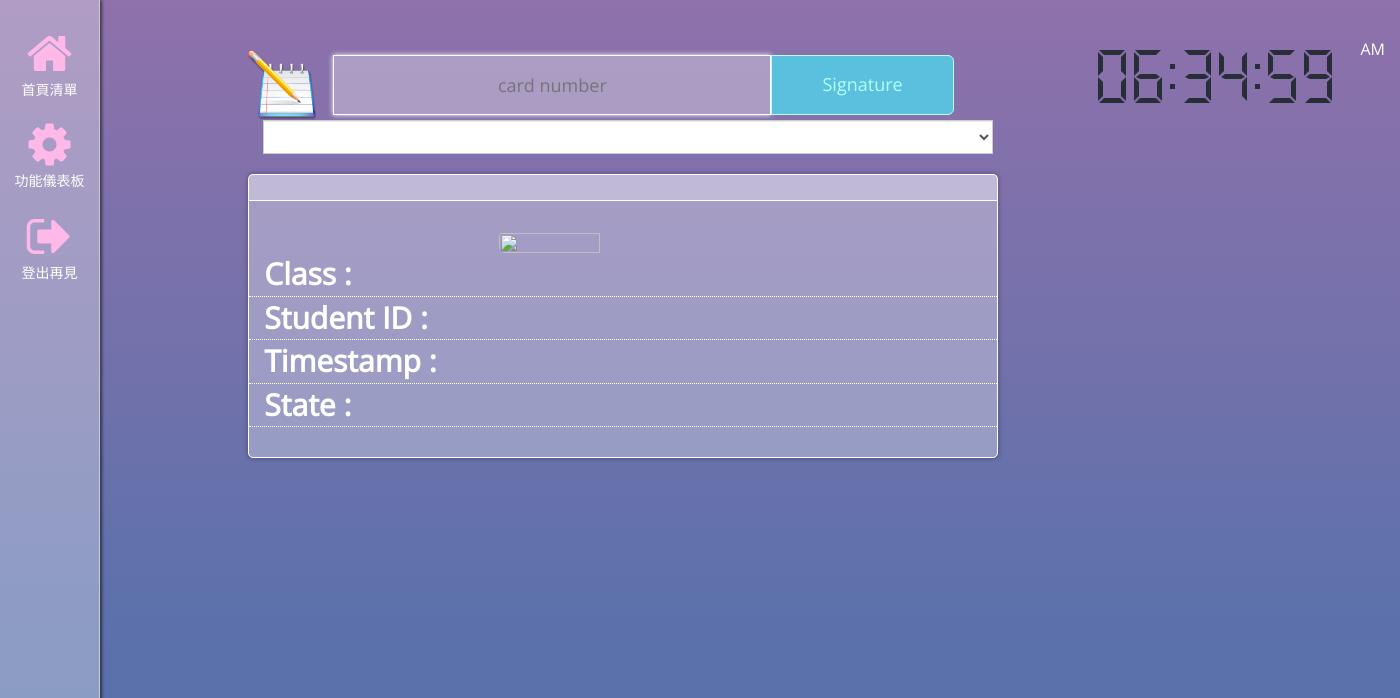
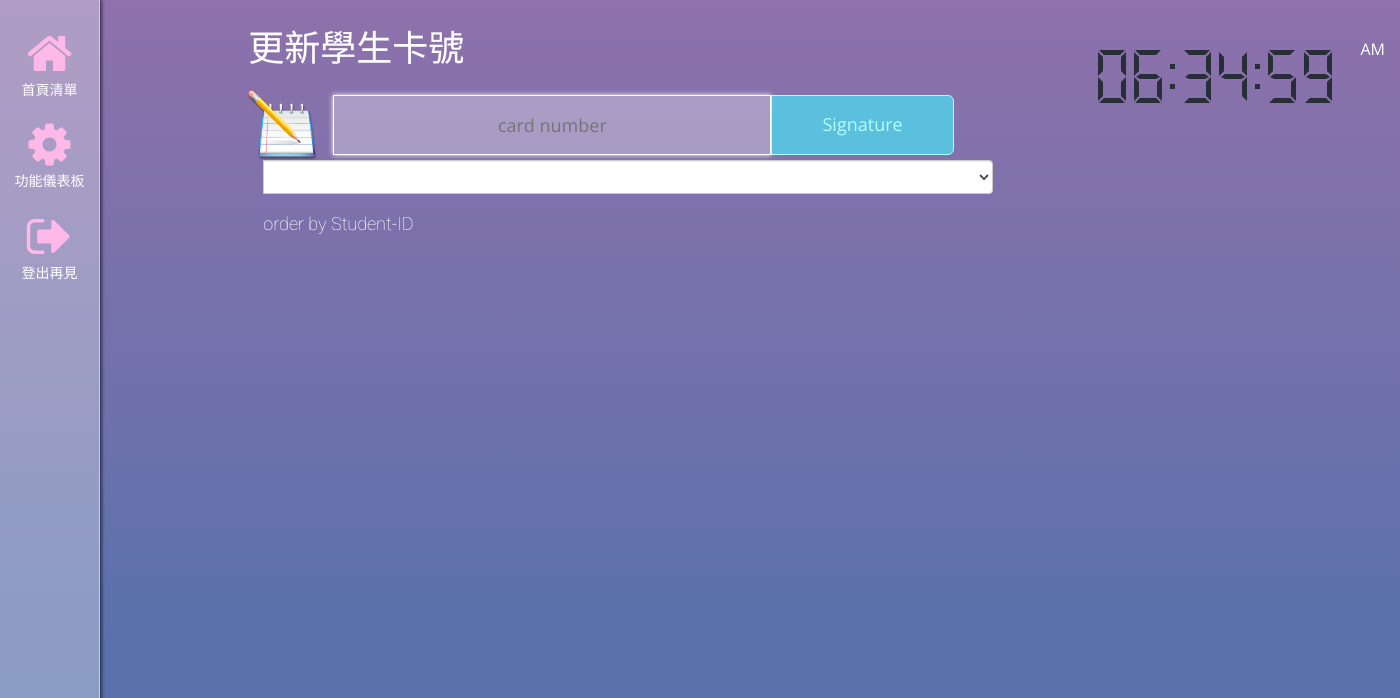
Before and after one commit to kylinfish/seminar_signature, a Django app: template web_app/templates/create.html in a window 1400 px wide. Shown: the top 698 px of the page. Run offline with Django 3.2, Linux system fonts and the light colour scheme; the template is opened without the code that fills it, so the values that code supplies are empty; some libraries are stand-ins or nearby versions.

Commit message:
fix update card id function

```diff
--- a/web_app/templates/create.html
+++ b/web_app/templates/create.html
@@ -46,19 +46,22 @@
       </div>
     </div>
     <div class="container col-md-offset-2">
+    <h1>更新學生卡號</h1>
       <div class="col-md-8">
         <div>
         <form accept-charset="UTF-8" >
           <div class="input-group">
             <img class="icon" src="{% static 'icon/p7.png' %}">
-            <select id = "user" class="form-control col-md-4" >
+             <input class="btn btn-lg" id="number" type="text" placeholder="card number" required autofocus>
+             <button class="btn btn-info btn-lg" type="submit">Signature</button>
+             <select id = "user" class="form-control col-md-4" >
               {% for s in student%}
               <option value="{{s.pk}}">{{s.c_g}} | {{s.s_id}} | {{ s.name }}</option>
               {% endfor %}
             </select>
-             <input class="btn btn-lg" id="number" type="text" placeholder="card number" required autofocus>
-             <button class="btn btn-info btn-lg" type="submit">Signature</button>
+
           </div>
+          <h4>order by Student-ID</h4>
           </form>
         </div>
       </div>
@@ -66,24 +69,6 @@
         <div class="col-md-8 profile">
           <div class="alert alert-success" id="success-message" style="display: none;"></div>
           <div class="alert alert-danger" id="error-message" style="display: none;"></div>
-            <div class="pricign-box">
-                <div class="pricing-box-header">
-                    <h2 class="text-success" id ="profile_user"></h2>
-                </div>
-                  <figure style="padding-top:30px;margin-left:250px;">
-                    <img id="profile_pic" src="" class="img-rounded img-responsive">
-                  </figure>
-                <div class="pricing-box-content">
-                    <ul class="list-unstyled">
-                      <li><strong>Class : </strong> <span id="profile_class"></span></li>
-                      <li><strong>Student ID : </strong> <span id="profile_s_id"></span></li>
-                      <li><strong>Timestamp : </strong><span id="timestamp"class="text-danger"></span></li>
-                      <li><strong>State : </strong><span id="state"class="text-danger"></span></li>
-                    </ul>
-                </div>
-                <div class="pricing-box-footer">
-                </div>
-            </div> <!-- pricing-box -->
         </div>
 
     </div> <!-- /container -->
@@ -93,9 +78,7 @@
 var url = window.location.toString();
 var unit="10";
 $(function() {
-  //url =url.replace(/.*signature\//, '');
-  //unit = url.replace('\/',"");
-  $('form').on('submit', function (e) {
+    $('form').on('submit', function (e) {
     e.preventDefault();
     sign();
   });
@@ -118,29 +101,13 @@
     url: "/commit_fb" ,
     type: 'POST',
     data: {
-      'unit': unit,
       'number': $("#number").val(),
       'user': $("#user").val(),
     },
     success: function(msg) {
       $("#number").val("");
-      if (typeof(msg)=='object'){
-        $("#profile_class").html(msg['class']);
-        if (msg['pic']!=null)
-          pic = "/static/media/default.jpg";
-        else
-          pic ="/static/media/"+msg['pic'];
-        $("#profile_pic").attr('src',pic);
-        $("#profile_user").html(msg['name']);
-        $("#profile_s_id").html(msg['sid']);
-        hr = msg['timestamp'].split(' ')[1].split(":")[0]
-        mm = msg['timestamp'].split(' ')[1].split(":")[1]
-        hr = (parseInt(hr)+8).toString();
-        Fix = hr+":"+mm;
-        time = msg['timestamp'].split(' ')[0]+" "+ Fix
-        $("#timestamp").html(time);
-        $("#state").html(msg['state']);
-        showSuccessMsg("Signature Success!!");
+      if (msg == 'success'){
+       showSuccessMsg("修改成功!!");
       }else{
         showErrorMsg(msg);
         resetField();
```
Also changed, not shown: web_app/views.py (+10 -36 lines).
